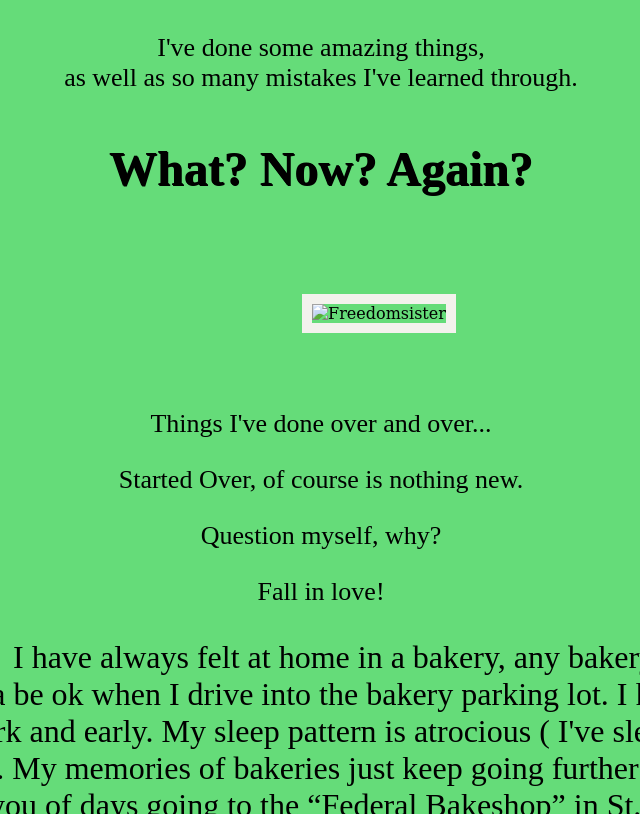
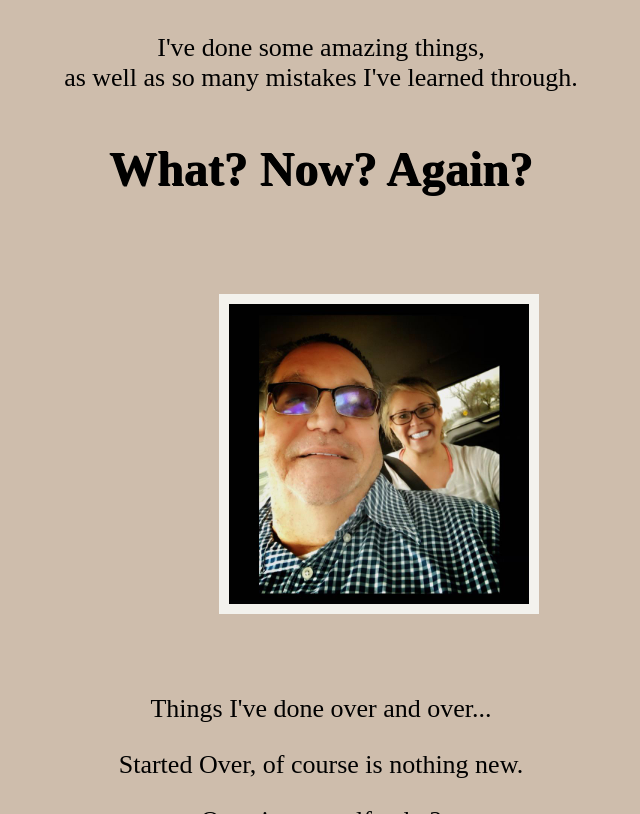
Before and after one commit to bsj6157/BB, a plain HTML site: page IDidITmyWay.html in a window 1280 px wide. Shown: the part 559-1373 px from the top of the page, without its empty margins (319-959 px from the left). Drawn offline with Linux system fonts and the light colour scheme.

Commit message:
Merge remote-tracking branch 'origin/main'

```diff
--- a/BITBstyle.css
+++ b/BITBstyle.css
@@ -1,5 +1,5 @@
 * {
-    background-color: #65dc79;
+    background-color: #cebdac;
     //background-color: #ec7c22
     /*background-color:src="https://colorzilla.com/gradient-editor/#1e5799+0,7db9e8+100&1+0,0+100;Blue+to+Transparent */
 background: linear-gradient(to bottom,  rgba(30,87,153,1) 0%,rgba(125,185,232,0) 100%)";
--- a/IDidITmyWay.html
+++ b/IDidITmyWay.html
@@ -24,7 +24,7 @@
         as well as so many mistakes I've learned through.</p>
         <h3>What? Now? Again?</h3>
 <div>
-    <img src=".RideHome.jpg" width="300px" alt="Freedomsister">
+    <img src="./RideHome.jpg" width="300px" alt="Freedomsister">
 </div>
     <p>Things I've done over and over...</p>
 
```
Also changed, not shown: index.html (+1 -1 lines).
